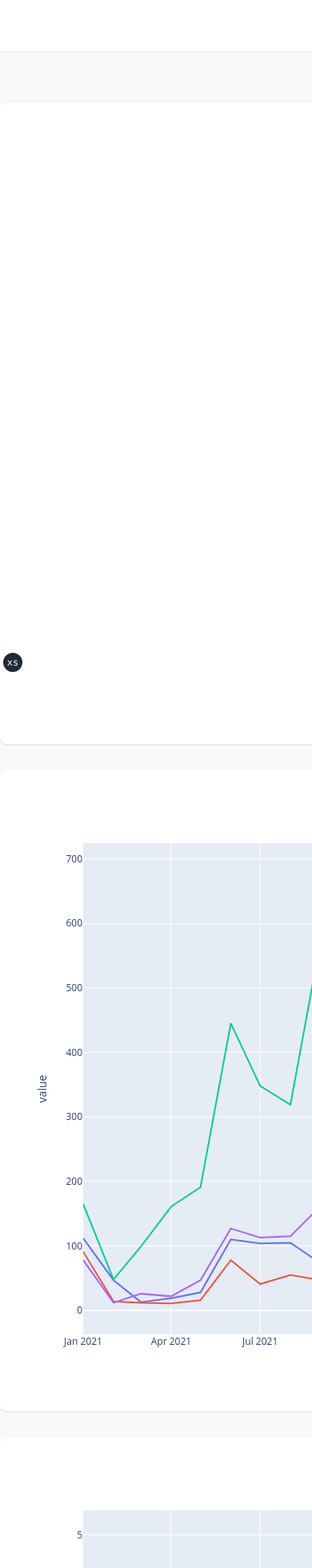
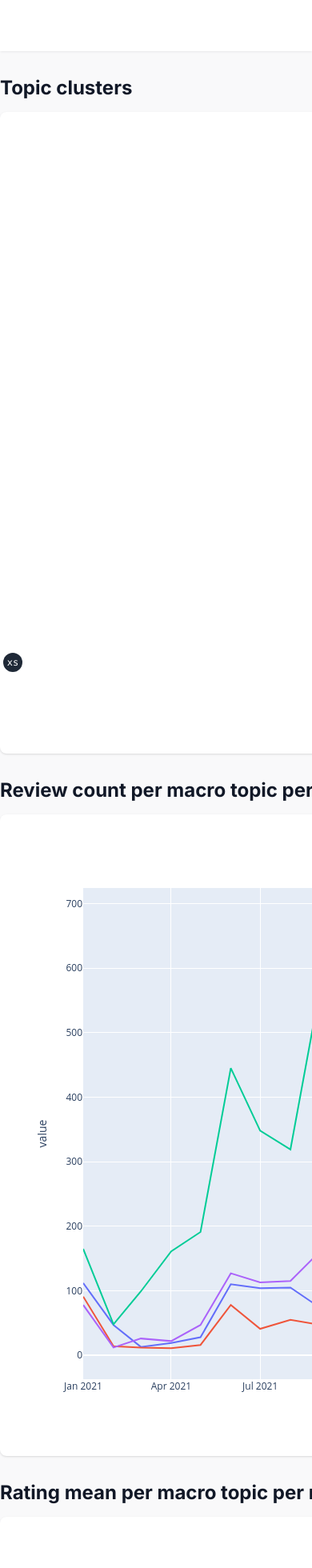
Before and after one commit to louis-sanna-eki/reviews-to-insights-hackathon, a Next.js app: page /topics in a window 390 px wide. Shown: the top 1960 px of the page at 80% size. Built offline with nearby package versions, Linux system fonts and the light colour scheme.

Commit message:
featt(UI): add title

```diff
--- a/app/topics/page.tsx
+++ b/app/topics/page.tsx
@@ -1,6 +1,9 @@
 export default function TopicsPage() {
   return (
     <Container>
+      <h2 className="text-2xl font-bold leading-7 text-gray-900 sm:truncate sm:text-3xl sm:tracking-tight">
+        Topic clusters
+      </h2>
       <Card>
         <iframe
           src="/topic_viz.html"
@@ -8,17 +11,21 @@ export default function TopicsPage() {
           style={{ width: '1150px', height: '770px' }}
         />
       </Card>
+      <h2 className="text-2xl font-bold leading-7 text-gray-900 sm:truncate sm:text-3xl sm:tracking-tight">
+        Review count per macro topic per month
+      </h2>
       <Card>
         <iframe
           src="/count_macro_macro_per_month.html"
-          title="Topic Visualization"
           style={{ width: '1150px', height: '770px' }}
         />
       </Card>
+      <h2 className="text-2xl font-bold leading-7 text-gray-900 sm:truncate sm:text-3xl sm:tracking-tight mb-4">
+        Rating mean per macro topic per month
+      </h2>
       <Card>
         <iframe
           src="/mean_macro_macro_per_month.html"
-          title="Topic Visualization"
           style={{ width: '1150px', height: '770px' }}
         />
       </Card>
@@ -26,10 +33,10 @@ export default function TopicsPage() {
   )
 }
 
-function Card({ children }: any) {
+function Card({ children, title }: any) {
   return (
-    <div className="overflow-hidden rounded-lg bg-white shadow mt-8">
-      <div className="mt-4 px-4 py-2 sm:p-6 flex justify-center">
+    <div className="overflow-hidden rounded-lg bg-white shadow mt-4 mb-8">
+      <div className="mt-4 px-4 py-2 sm:p-6 flex justify-center align-middle flex-col">
         {children}
       </div>
     </div>
```
